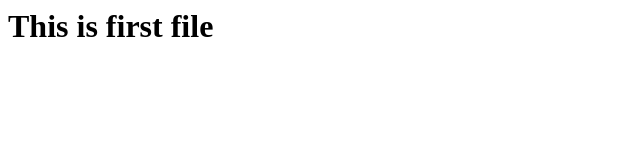
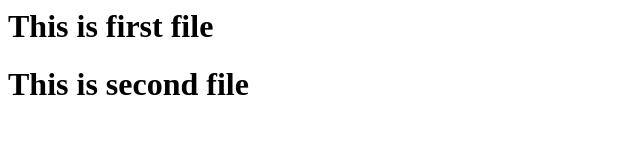
Before and after one commit to shr-p/hello, a plain HTML site: page index.html in a window 1280 px wide. Shown: the whole page, without its empty margins (0-640 px from the left). Drawn offline with Linux system fonts and the light colour scheme.

Commit message:
this is my second commit

```diff
--- a/index.html
+++ b/index.html
@@ -2,5 +2,6 @@
 <html>
 <body>
     <h1>This is first file</h1>
+    <h1>This is second file</h1>
 </body>
 </html>
```
